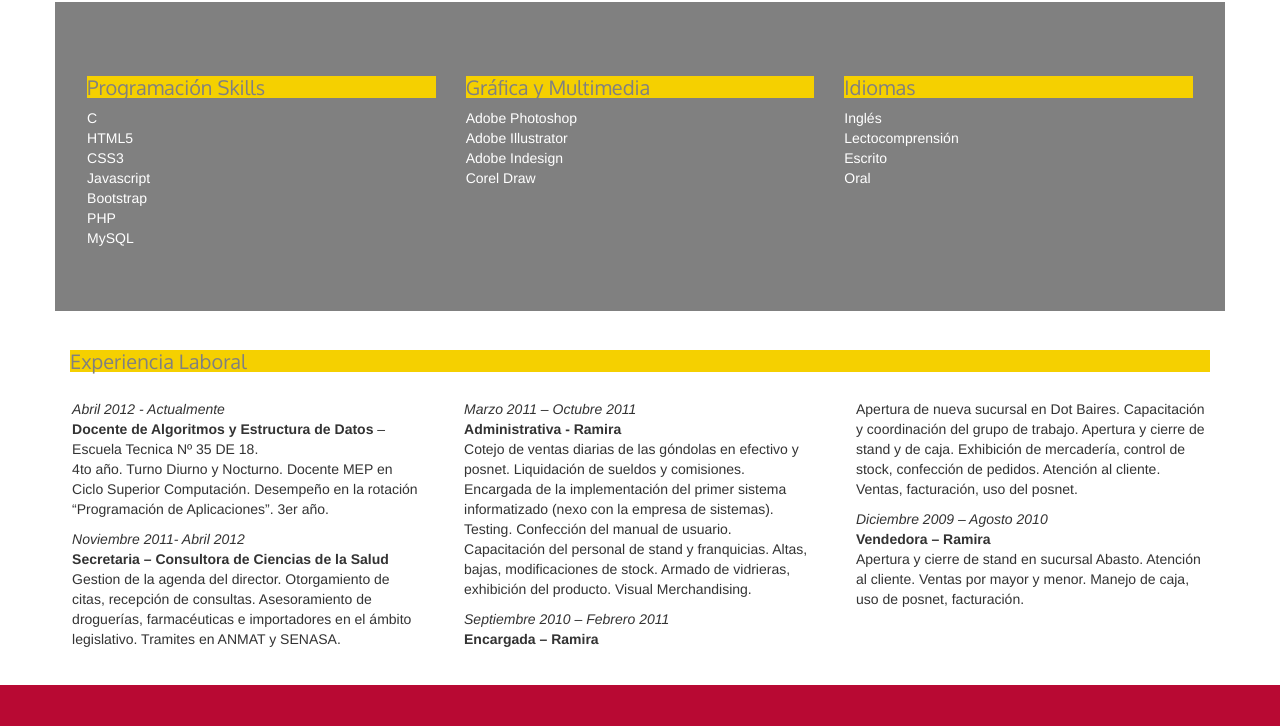
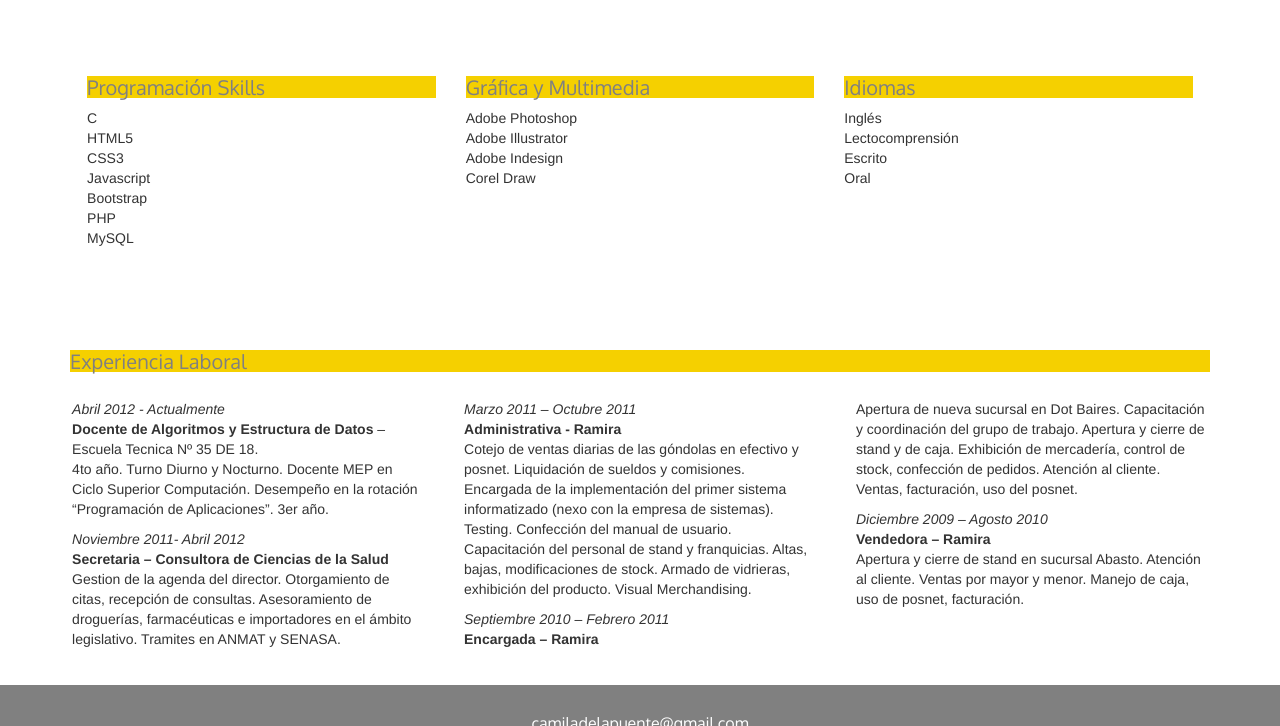
Before and after one commit to camdelapuente/camdelapuente.github.io, a plain HTML site: page index.html in a window 1280 px wide. Shown: the part 757-1483 px from the top of the page. Drawn offline with nearby package versions, Linux system fonts and the light colour scheme.

Commit message:
Curriculum Vitae

```diff
--- a/index.html
+++ b/index.html
@@ -10,7 +10,7 @@
   <link href="https://fonts.googleapis.com/css?family=Open+Sans|Oxygen" rel="stylesheet">
   <link rel="stylesheet" href="https://cdnjs.cloudflare.com/ajax/libs/font-awesome/4.7.0/css/font-awesome.min.css">
    <style>
-  h1, h2, h3{
+  h1, h2, h3, h4{
   	text-decoration: none;
     font-family: 'Oxygen', sans-serif;
     font-size: 20px;
@@ -26,12 +26,18 @@
   h3{
   background-color:#F5D000;
   }
+  h4{
+  width: 100%;
+  color: white;
+  font-size: 16px;
+  text-align: center;
+  }
   div{
   padding: 1.5%;}
   #principal{
   padding: 5% 25%; background-color: #B80933;
   }
-  #gris{
+  .gris{
   background-color: grey; color: white;}
   .columnas {
 
@@ -65,6 +71,7 @@ footer a i:hover{
 </head>
 <body>
 <div id="nombre"><h1>Camila de la Puente</h1> </div>
+
 
 <div class="row" id="principal">
 	<div class="col-sm-4">
@@ -170,6 +177,7 @@ Apertura y cierre de stand en sucursal Abasto. Atención al cliente. Ventas por
 
   </div>
   </div>
+  <div class="gris"> <h4> camiladelapuente@gmail.com</h4> </div>
   <footer>
 <a href="https://www.facebook.com/cam.delapuente"><i style="font-size:24px" class="fa">&#xf082;</i></a>
 <a href="https://www.behance.net/Camdelapuente"><i style="font-size:24px" class="fa">&#xf08c;</i></a>
```
